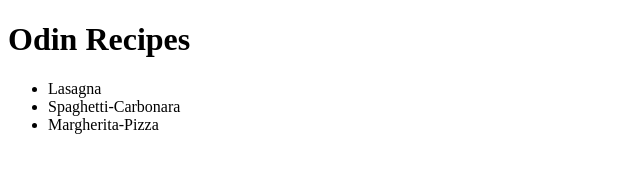
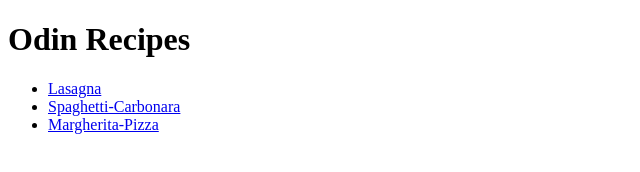
Before and after one commit to Aarav-Guleria/odin-recipes, a plain HTML site: page index.html in a window 1280 px wide. Shown: the whole page, without its empty margins (0-640 px from the left). Drawn offline with Linux system fonts and the light colour scheme.

Commit message:
Fixed index.html href typo and changed recipes images sizes

```diff
--- a/index.html
+++ b/index.html
@@ -10,9 +10,9 @@
 <body>
   <h1>Odin Recipes</h1>
   <ul>
-    <li><a herf="recipes/lasagna.html">Lasagna</a></li>
-    <li><a herf="recipes/Spaghetti-Carbonara.html">Spaghetti-Carbonara</a></li>
-    <li><a herf="recipes/Margherita-Pizza.html">Margherita-Pizza</a></li>
+    <li><a href="recipes/lasagna.html">Lasagna</a></li>
+    <li><a href="recipes/Spaghetti-Carbonara.html">Spaghetti-Carbonara</a></li>
+    <li><a href="recipes/Margherita-Pizza.html">Margherita-Pizza</a></li>
   </ul>
 </body>
 
```
Also changed, not shown: recipes/Margherita-Pizza.html (+1 -1 lines), recipes/Spaghetti-Carbonara.html (+1 -1 lines), recipes/lasagna.html (+1 -1 lines).
